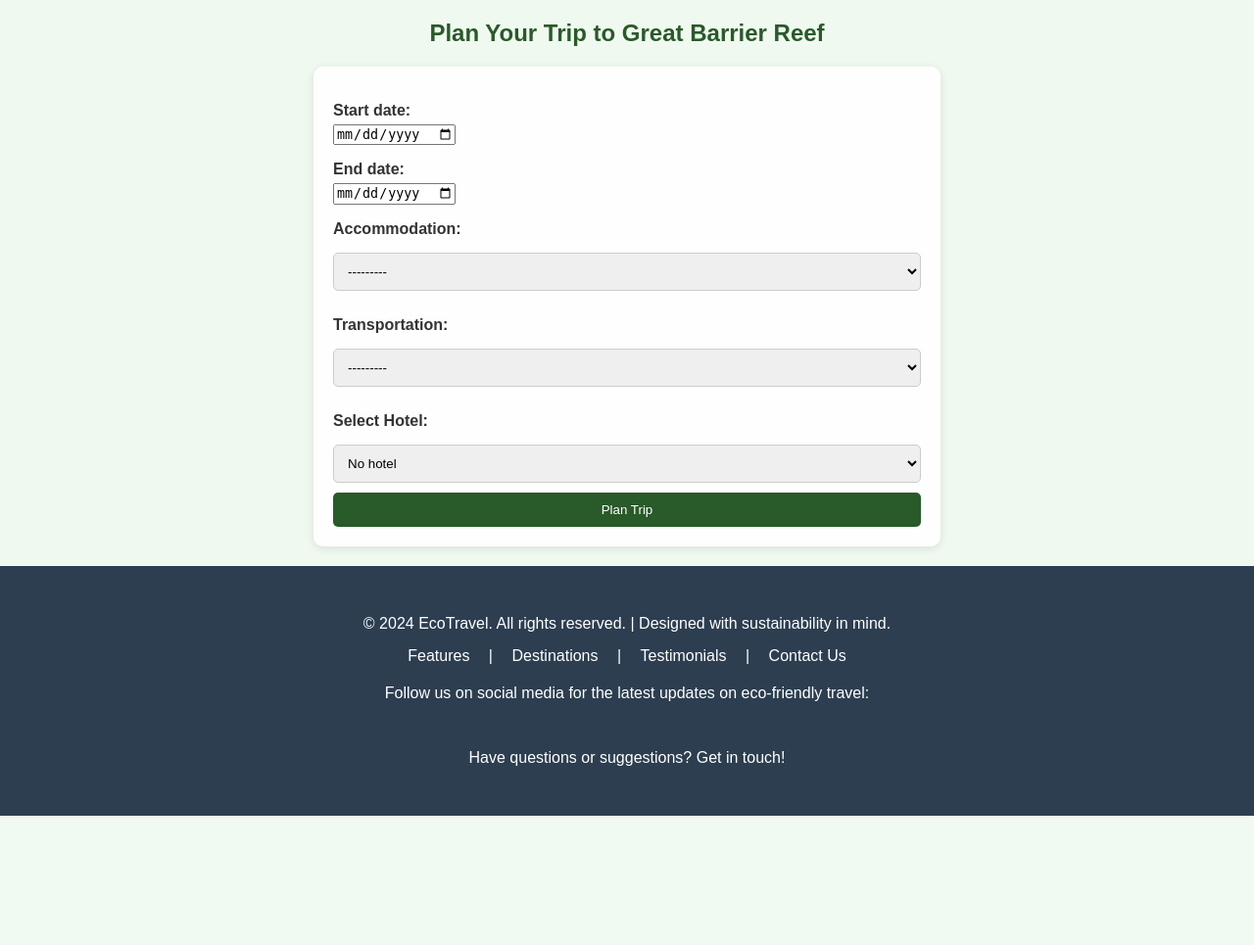
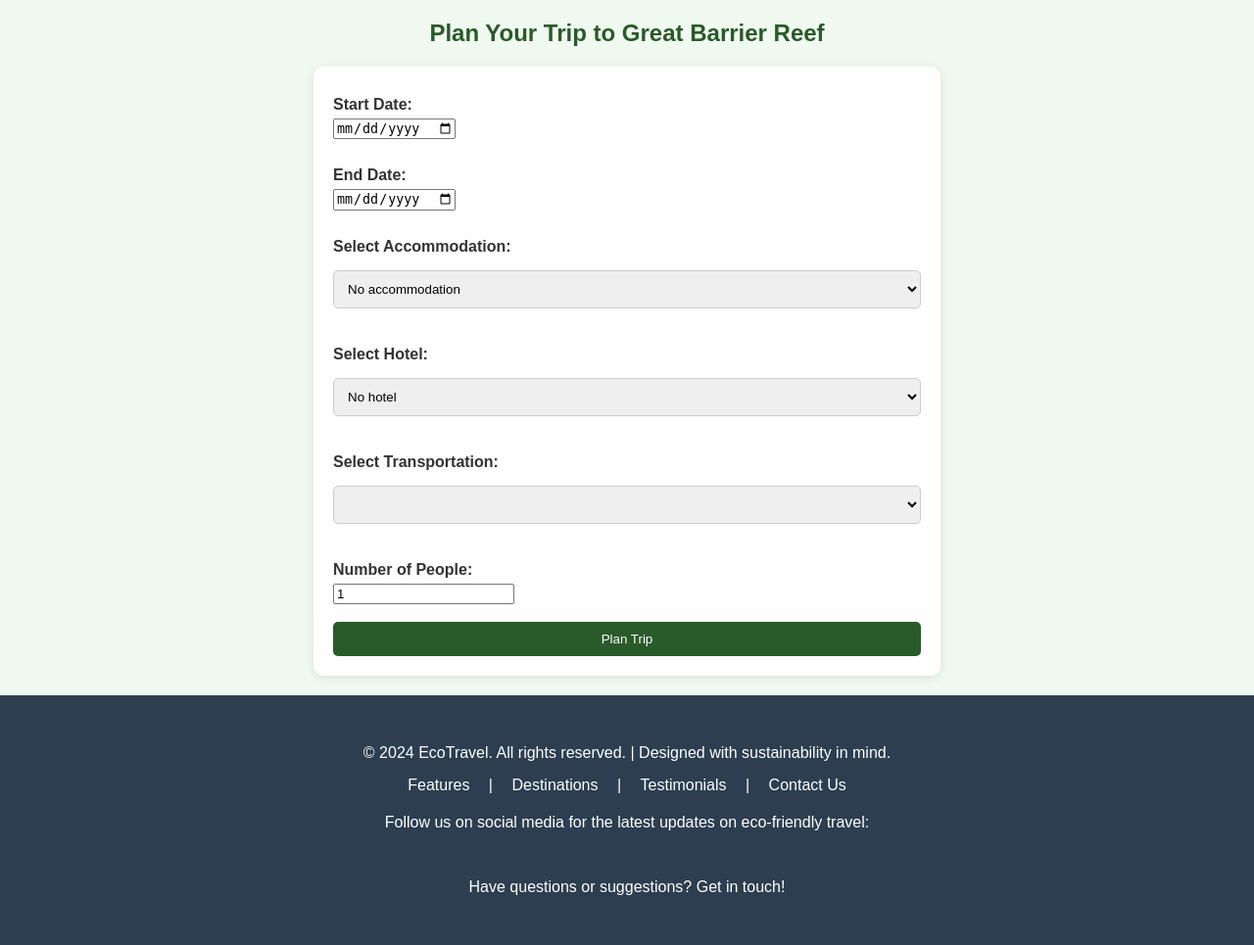
Before and after one commit to Shane-Dias/EcoTravel, a Django app: page /plan_trip/2/ in a window 1280 px wide. Shown: the part 85-1050 px from the top of the page at 98% size. Before the commit the page ends 918 px from the top, so only its background shows below. Run offline with Django 5.2, Linux system fonts and the light colour scheme; data comes from the database, SQL or seed files in the repository; tables that the repository leaves empty hold one stand-in row (values such as "Sample post"); lists and menus that the app fills with data are empty.

Commit message:
plan_your_trip changes

```diff
--- a/global_travel_planner/eco_travel_app/models.py
+++ b/global_travel_planner/eco_travel_app/models.py
@@ -100,10 +100,18 @@ class Trip(models.Model):
         'ship': 0.07,
         }
         origin = "Mumbai, India"
-        distance = utils.calculate_route_distance(utils.get_coordinates(origin, utils.API_KEY), utils.get_coordinates(self.destination, utils.API_KEY), utils.API_KEY, 'drive')
-        co2_emission = ((distance*emission_factors[self.transportation])/self.people)*1000
-        self.co2=co2_emission
-        super().save(*args, **kwargs)
+        try:
+            distance = utils.calculate_route_distance(
+            utils.get_coordinates(origin, utils.API_KEY),
+            utils.get_coordinates(self.destination, utils.API_KEY),
+            utils.API_KEY,
+            'drive')
+        except Exception as e:
+                distance = 0  # Default to 0 if there's an error
+                print(f"Error calculating distance: {e}")
+                co2_emission = ((distance*emission_factors[self.transportation])/self.people)*1000
+                self.co2=co2_emission
+                super().save(*args, **kwargs)
 
     def __str__(self):
         return f"{self.user.username}'s Trip to {self.destination.name}"
--- a/global_travel_planner/eco_travel_app/templates/plan_trip.html
+++ b/global_travel_planner/eco_travel_app/templates/plan_trip.html
@@ -6,7 +6,6 @@
     <title>Plan Trip</title>
     <link rel="stylesheet" type="text/css" href="{% static 'plantrip.css' %}" />
     <style>
-
       a {
         text-decoration: none;
         color: #fff;
@@ -108,7 +107,7 @@
         margin: 0 10px;
         color: #ffffff;
       }
-     </style>
+    </style>
   </head>
   <body>
     <nav class="navbar">
@@ -134,19 +133,65 @@
     <h2>Plan Your Trip to {{ destination.name }}</h2>
 
     <form method="post">
-      {% csrf_token %} {{ form.as_p }}
+      {% csrf_token %}
 
+      <!-- Input Start Date -->
+      <label for="start_date">Start Date:</label>
+      <input type="date" id="start_date" name="start_date" required />
+      <br /><br />
+
+      <!-- Input End Date -->
+      <label for="end_date">End Date:</label>
+      <input type="date" id="end_date" name="end_date" required />
+      <br /><br />
+
+      <!-- Select Accommodation -->
+      <label for="accommodation">Select Accommodation:</label>
+      <select name="accommodation" id="accommodation">
+        <option value="">No accommodation</option>
+        {% for accommodation in accommodations %}
+        <option value="{{ accommodation.id }}">{{ accommodation.name }}</option>
+        {% endfor %}
+      </select>
+      <br /><br />
+
+      <!-- Select Hotel -->
       <label for="hotel">Select Hotel:</label>
       <select name="hotel" id="hotel">
         <option value="">No hotel</option>
-        {% for hotel in Hotel %}
+        {% for hotel in hotels %}
         <option value="{{ hotel.id }}">
           {{ hotel.name }} - ₹{{ hotel.price_per_night }}
         </option>
         {% endfor %}
       </select>
+      <br /><br />
+
+      <!-- Select Transportation -->
+      <label for="transportation">Select Transportation:</label>
+      <select name="transportation" id="transportation" required>
+        {% for transport in transportation_options %}
+        <option value="{{ transport.id }}">{{ transport.name }}</option>
+        {% endfor %}
+      </select>
+      <br /><br />
+
+      <!-- Input Number of People -->
+      <label for="people">Number of People:</label>
+      <input
+        type="number"
+        id="people"
+        name="people"
+        min="1"
+        value="1"
+        required
+      />
+      <br /><br />
+
+      <!-- Submit Button -->
       <button type="submit">Plan Trip</button>
     </form>
+
     <footer class="footer">
       <div class="container">
         <p>
--- a/global_travel_planner/eco_travel_app/views.py
+++ b/global_travel_planner/eco_travel_app/views.py
@@ -110,6 +110,7 @@ def destination_detail(request, pk):
 def plan_trip(request, destination_id):
     destination = get_object_or_404(Destination, id=destination_id)
     hotels = Hotel.objects.filter(destination=destination)
+    print(destination)
 
     if request.method == 'POST':
         form = TripForm(request.POST)
```
